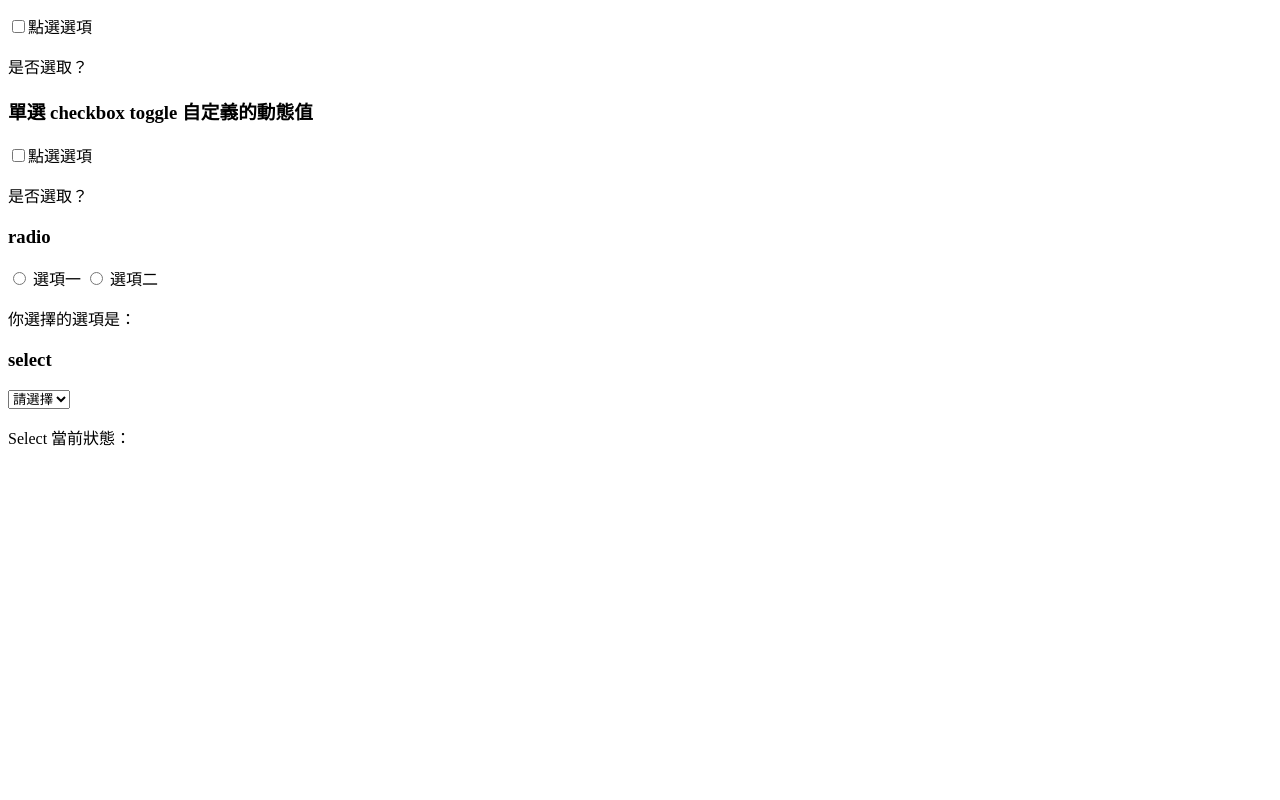
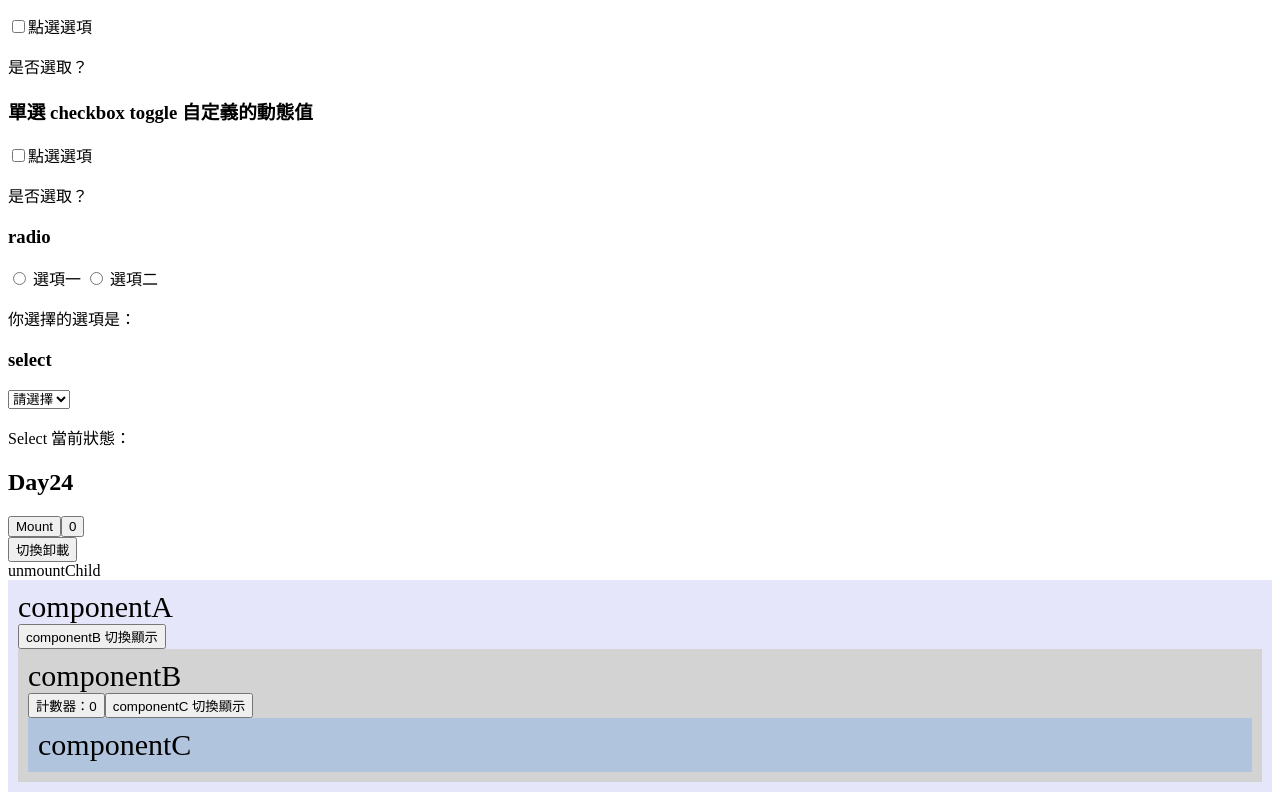
Before and after one commit to Jamixcs/2024iThome-jamixcs, a Vue app: page / in a window 1280 px wide. Shown: the part 10281-11081 px from the top of the page. Before the commit the page ends 10746 px from the top, so only its background shows below. Built offline with nearby package versions, Linux system fonts and the light colour scheme.

Commit message:
feat: day24

```diff
--- a/src/App.vue
+++ b/src/App.vue
@@ -67,6 +67,10 @@ import vBindSelect from "./components/day23/vBindSelect.vue";
 import vBindCheckboxCustomValue from "./components/day23/vBindCheckboxCustomValue.vue";
 import vBindRadioCustomValue from "./components/day23/vBindRadioCustomValue.vue";
 import vBindSelectCustomValue from "./components/day23/vBindSelectCustomValue.vue";
+import mount from "./components/day24/mount.vue";
+import update from "./components/day24/update.vue";
+import unmount from "./components/day24/unmount.vue";
+import ComponentA from "./components/day24/componentA.vue";
 </script>
 
 <template>
@@ -157,5 +161,11 @@ import vBindSelectCustomValue from "./components/day23/vBindSelectCustomValue.vu
     <vBindCheckboxCustomValue />
     <vBindRadioCustomValue />
     <vBindSelectCustomValue />
+    <h2>Day24</h2>
+    <mount />
+    <update />
+    <br />
+    <unmount />
+    <ComponentA />
   </main>
 </template>
--- /dev/null
+++ b/src/components/day24/componentA.vue
@@ -0,0 +1,27 @@
+<script setup>
+import ComponentB from "./componentB.vue";
+import { onBeforeMount, onMounted, onBeforeUpdate, onUpdated, ref } from "vue";
+
+onBeforeMount(() => {
+  console.log(`componentA: before mount!`);
+});
+onMounted(() => {
+  console.log(`componentA: mounted!`);
+});
+onBeforeUpdate(() => {
+  console.log(`componentA: before update!`);
+});
+onUpdated(() => {
+  console.log(`componentA: updated!`);
+});
+const showComponentB = ref(true);
+</script>
+<template>
+  <div style="background-color: lavender; padding: 10px">
+    <div style="font-size: 30px">componentA</div>
+    <button @click="showComponentB = !showComponentB">
+      componentB 切換顯示
+    </button>
+    <ComponentB v-if="showComponentB" />
+  </div>
+</template>
--- /dev/null
+++ b/src/components/day24/componentB.vue
@@ -0,0 +1,45 @@
+<script setup>
+import {
+  onBeforeMount,
+  onMounted,
+  onBeforeUpdate,
+  onUpdated,
+  onBeforeUnmount,
+  onUnmounted,
+  ref,
+} from "vue";
+import ComponentC from "./componentC.vue";
+
+onBeforeMount(() => {
+  console.log(`componentB: before mount!`);
+});
+onMounted(() => {
+  console.log(`componentB: mounted!`);
+});
+onBeforeUpdate(() => {
+  console.log(`componentB: before update!`);
+});
+onUpdated(() => {
+  console.log(`componentB: updated!`);
+});
+onBeforeUnmount(() => {
+  console.log(`componentB: before unmount!`);
+});
+onUnmounted(() => {
+  console.log(`componentB: unmounted!`);
+});
+
+const count = ref(0);
+const showComponentC = ref(true);
+</script>
+
+<template>
+  <div style="background-color: lightgrey; padding: 10px">
+    <div style="font-size: 30px">componentB</div>
+    <button @click="count++">計數器：{{ count }}</button>
+    <button @click="showComponentC = !showComponentC">
+      componentC 切換顯示
+    </button>
+    <ComponentC v-if="showComponentC" />
+  </div>
+</template>
--- /dev/null
+++ b/src/components/day24/componentC.vue
@@ -0,0 +1,34 @@
+<script setup>
+import {
+  onBeforeMount,
+  onMounted,
+  onBeforeUpdate,
+  onUpdated,
+  onBeforeUnmount,
+  onUnmounted,
+} from "vue";
+onBeforeMount(() => {
+  console.log(`componentC: before mount!`);
+});
+onMounted(() => {
+  console.log(`componentC: mounted!`);
+});
+onBeforeUpdate(() => {
+  console.log(`componentC: before update!`);
+});
+onUpdated(() => {
+  console.log(`componentC: updated!`);
+});
+onBeforeUnmount(() => {
+  console.log(`componentC: before unmount!`);
+});
+onUnmounted(() => {
+  console.log(`componentC: unmounted!`);
+});
+</script>
+
+<template>
+  <div style="background-color: lightsteelblue; padding: 10px">
+    <div style="font-size: 30px">componentC</div>
+  </div>
+</template>
--- /dev/null
+++ b/src/components/day24/mount.vue
@@ -0,0 +1,13 @@
+<script setup>
+import { onMounted, onBeforeMount } from "vue";
+
+onMounted(() => {
+  console.log(document.getElementById("button").textContent);
+});
+// onBeforeMount(() => {
+//   console.log(document.getElementById("button").textContent);
+// });
+</script>
+<template>
+  <button id="button">Mount</button>
+</template>
--- /dev/null
+++ b/src/components/day24/unmount.vue
@@ -0,0 +1,10 @@
+<script setup>
+import { ref } from "vue";
+import UnmountChild from "./unmountChild.vue";
+
+const showChild = ref(true);
+</script>
+<template>
+  <button @click="showChild = !showChild">切換卸載</button>
+  <UnmountChild v-if="showChild" />
+</template>
--- /dev/null
+++ b/src/components/day24/unmountChild.vue
@@ -0,0 +1,13 @@
+<script setup>
+import { onUnmounted, onBeforeUnmount } from "vue";
+
+onUnmounted(() => {
+  console.log(document.getElementById("unmountChild").textContent);
+});
+// onBeforeUnmount(() => {
+//   console.log(document.getElementById("unmountChild").textContent);
+// });
+</script>
+<template>
+  <div id="unmountChild">unmountChild</div>
+</template>
--- /dev/null
+++ b/src/components/day24/update.vue
@@ -0,0 +1,16 @@
+<script setup>
+import { ref, onUpdated, onBeforeUpdate } from "vue";
+
+const count = ref(0);
+
+// onUpdated(() => {
+//   console.log(document.getElementById("count").textContent);
+// });
+onBeforeUpdate(() => {
+  console.log(document.getElementById("count").textContent);
+});
+</script>
+
+<template>
+  <button id="count" @click="count++">{{ count }}</button>
+</template>
```
